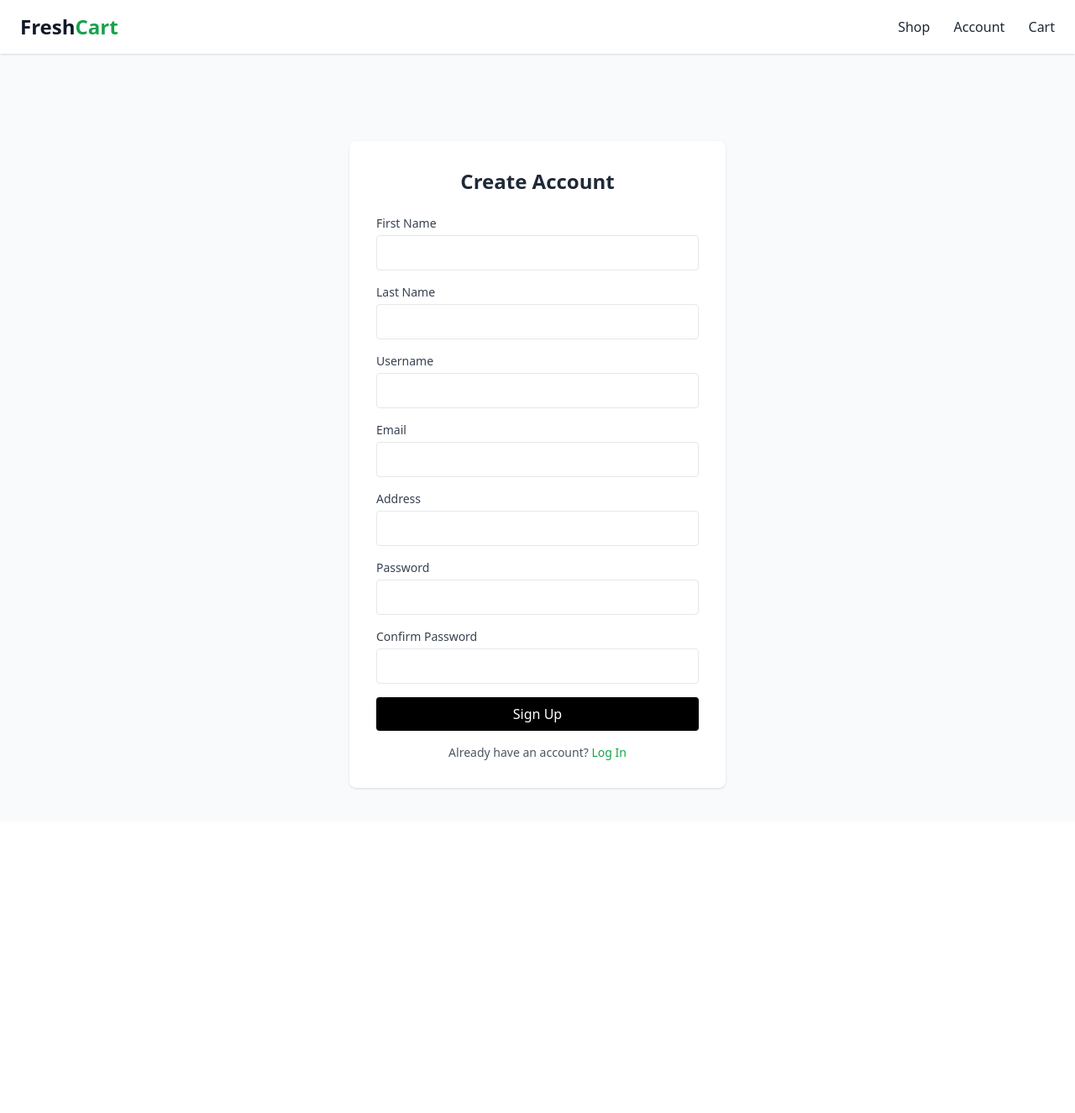
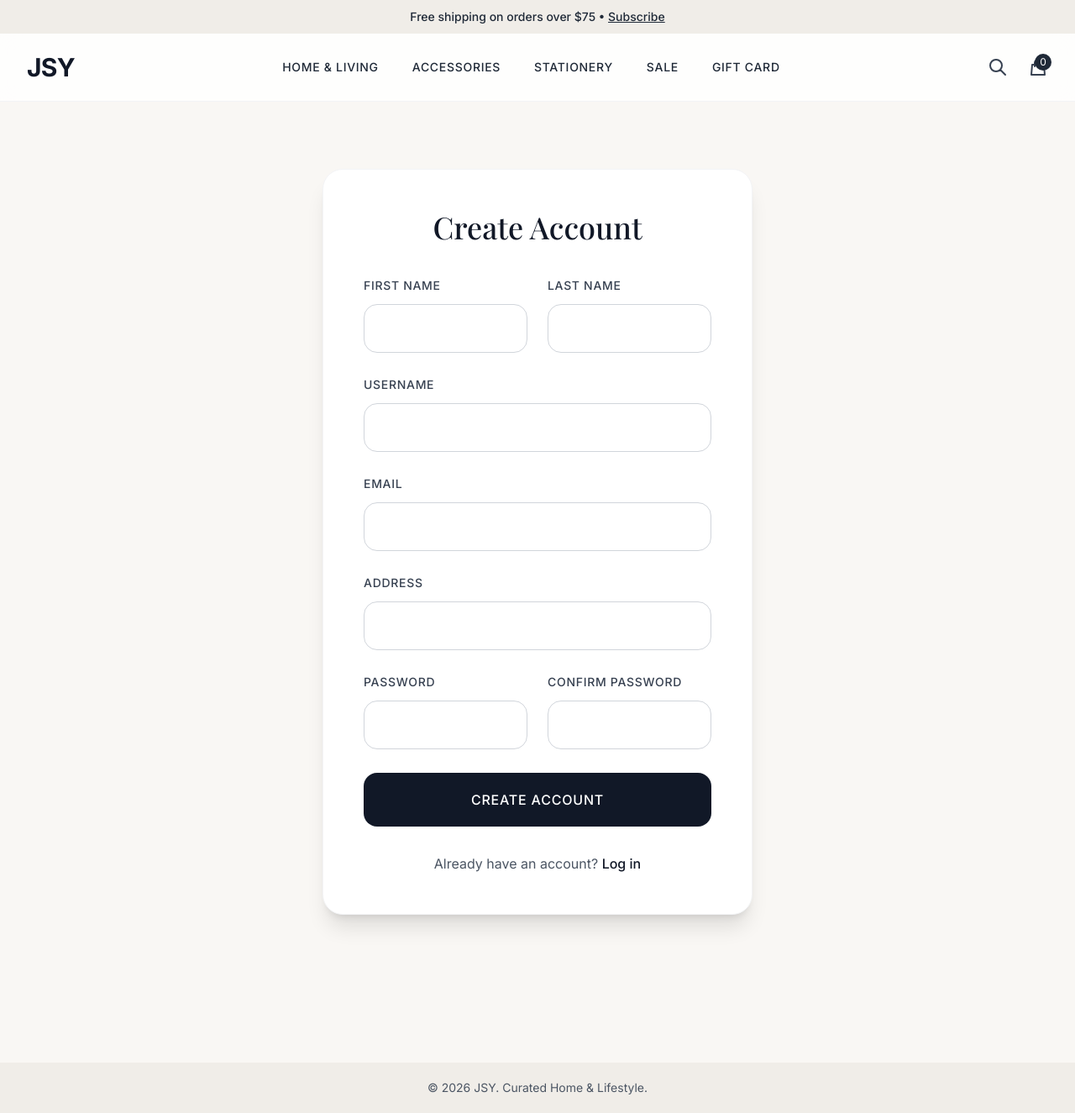
Before and after one commit to Musthak2004/django-ecommerce-api, a Django app: page /accounts/signup/ in a window 1280 px wide. Shown: the whole page at 84% size. Before the commit the page ends 940 px from the top, so only its background shows below. Run offline with Django 5.2, Linux system fonts and the light colour scheme; some libraries are stand-ins or nearby versions.

Commit message:
Tailwind Css Design

```diff
--- a/templates/base.html
+++ b/templates/base.html
@@ -1,34 +1,117 @@
 <!doctype html>
-<html lang="en">
+<html lang="en" class="scroll-smooth">
   <head>
     <meta charset="UTF-8" />
     <meta name="viewport" content="width=device-width, initial-scale=1.0" />
-    <title>{% block title %}Ecommerce App{% endblock title %}</title>
+    <title>{% block title %}JSY – Home & Living{% endblock %}</title>
+    <script src="https://cdn.tailwindcss.com"></script>
+    <link rel="preconnect" href="https://fonts.googleapis.com" />
+    <link rel="preconnect" href="https://fonts.gstatic.com" crossorigin />
+    <link
+      href="https://fonts.googleapis.com/css2?family=Inter:wght@300;400;500;600;700&family=Playfair+Display:wght@400;500;700&display=swap"
+      rel="stylesheet"
+    />
+    <style>
+      body {
+        font-family: "Inter", system-ui, sans-serif;
+      }
+      h1,
+      h2 {
+        font-family: "Playfair Display", serif;
+      }
+    </style>
+  </head>
+  <body class="bg-[#f9f7f4] text-gray-800 antialiased">
+    <!-- Top Bar: Free Shipping -->
+    <div class="bg-[#f0ede8] text-center text-sm py-2.5 font-medium">
+      Free shipping on orders over $75 •
+      <a href="#" class="underline hover:text-gray-600">Subscribe</a>
+    </div>
 
-    <!-- Tailwind CDN -->
-    <script src="https://cdn.tailwindcss.com"></script>
-  </head>
-  <body class="bg-gray-50 text-gray-800">
     <!-- Navbar -->
-    <header class="bg-white shadow">
-      <div
-        class="max-w-7xl mx-auto px-6 py-4 flex justify-between items-center"
-      >
-        <a href="{% url 'home' %}" class="text-2xl font-bold text-gray-900">
-          Fresh<span class="text-green-600">Cart</span>
-        </a>
+    <header
+      class="sticky top-0 z-50 bg-white/80 backdrop-blur-md border-b border-gray-100"
+    >
+      <div class="max-w-7xl mx-auto px-6 lg:px-8">
+        <div class="flex items-center justify-between h-20">
+          <a
+            href="{% url 'home' %}"
+            class="text-3xl font-bold tracking-tight text-gray-900"
+          >
+            JSY
+          </a>
 
-        <nav class="space-x-6">
-          <a href="#" class="hover:text-green-600">Shop</a>
-          <a href="#" class="hover:text-green-600">Account</a>
-          <a href="#" class="hover:text-green-600">Cart</a>
-        </nav>
+          <nav
+            class="hidden md:flex items-center space-x-10 text-sm font-medium uppercase tracking-wider"
+          >
+            <a href="#" class="hover:text-gray-500 transition">Home & Living</a>
+            <a href="#" class="hover:text-gray-500 transition">Accessories</a>
+            <a href="#" class="hover:text-gray-500 transition">Stationery</a>
+            <a href="#" class="hover:text-gray-500 transition">Sale</a>
+            <a href="#" class="hover:text-gray-500 transition">Gift Card</a>
+          </nav>
+
+          <div class="flex items-center space-x-6">
+            <button class="text-gray-700 hover:text-gray-900">
+              <svg
+                class="w-6 h-6"
+                fill="none"
+                stroke="currentColor"
+                viewBox="0 0 24 24"
+              >
+                <path
+                  stroke-linecap="round"
+                  stroke-linejoin="round"
+                  stroke-width="2"
+                  d="M21 21l-6-6m2-5a7 7 0 11-14 0 7 7 0 0114 0z"
+                />
+              </svg>
+            </button>
+            <a href="#" class="text-gray-700 hover:text-gray-900 relative">
+              <svg
+                class="w-6 h-6"
+                fill="none"
+                stroke="currentColor"
+                viewBox="0 0 24 24"
+              >
+                <path
+                  stroke-linecap="round"
+                  stroke-linejoin="round"
+                  stroke-width="2"
+                  d="M16 11V7a4 4 0 00-8 0v4M5 9h14l1 12H4L5 9z"
+                />
+              </svg>
+              <span
+                class="absolute -top-1 -right-1 bg-gray-800 text-white text-xs rounded-full w-5 h-5 flex items-center justify-center"
+                >0</span
+              >
+            </a>
+            <button class="md:hidden text-gray-700">
+              <svg
+                class="w-7 h-7"
+                fill="none"
+                stroke="currentColor"
+                viewBox="0 0 24 24"
+              >
+                <path
+                  stroke-linecap="round"
+                  stroke-linejoin="round"
+                  stroke-width="2"
+                  d="M4 6h16M4 12h16M4 18h16"
+                />
+              </svg>
+            </button>
+          </div>
+        </div>
       </div>
     </header>
 
-    <!-- Main Content -->
-    <main class="max-w-7xl mx-auto px-6 py-10">
-      {% block content %}{% endblock content %}
-    </main>
+    <main>{% block content %}{% endblock %}</main>
+
+    <footer class="bg-[#f0ede8] text-gray-600 py-5 mt-24">
+      <div class="max-w-7xl mx-auto px-6 text-center text-sm">
+        <p>© {{ year|default:"2026" }} JSY. Curated Home & Lifestyle.</p>
+      </div>
+    </footer>
   </body>
 </html>
--- a/templates/registration/signup.html
+++ b/templates/registration/signup.html
@@ -1,118 +1,131 @@
 {% extends "base.html" %}
-<!--                      -->
-{% block title %}Sign Up{% endblock title %}
-<!--                      -->
+<!--                             -->
+{% block title %}Sign Up – JSY{% endblock %}
+<!--                       -->
 
 {% block content %}
-<div class="max-w-md mx-auto mt-16 bg-white p-8 rounded-lg shadow">
-  <h2 class="text-2xl font-bold mb-6 text-center">Create Account</h2>
+<div
+  class="min-h-[80vh] flex items-center justify-center py-20 px-6 bg-[#f9f7f4]"
+>
+  <div
+    class="w-full max-w-lg bg-white rounded-3xl shadow-xl p-12 border border-gray-100"
+  >
+    <h2 class="text-4xl font-medium text-center mb-10 text-gray-900">
+      Create Account
+    </h2>
 
-  <form method="post" class="space-y-4">
+    <form method="post" class="space-y-7">
       {% csrf_token %}
 
-    <!-- First Name -->
+      <div class="grid grid-cols-1 md:grid-cols-2 gap-6">
         <div>
-      <label class="block text-sm font-medium text-gray-700 mb-1">
-        First Name
-      </label>
+          <label
+            class="block text-sm font-medium text-gray-700 mb-3 uppercase tracking-wider"
+            >First Name</label
+          >
           <input
             type="text"
             name="first_name"
             required
-        class="w-full px-4 py-2 border rounded focus:outline-none focus:ring-2 focus:ring-green-500"
+            class="w-full px-6 py-4 border border-gray-300 rounded-2xl focus:outline-none focus:ring-2 focus:ring-gray-400 transition"
           />
         </div>
-
-    <!-- Last Name -->
         <div>
-      <label class="block text-sm font-medium text-gray-700 mb-1">
-        Last Name
-      </label>
+          <label
+            class="block text-sm font-medium text-gray-700 mb-3 uppercase tracking-wider"
+            >Last Name</label
+          >
           <input
             type="text"
             name="last_name"
             required
-        class="w-full px-4 py-2 border rounded focus:outline-none focus:ring-2 focus:ring-green-500"
+            class="w-full px-6 py-4 border border-gray-300 rounded-2xl focus:outline-none focus:ring-2 focus:ring-gray-400 transition"
           />
         </div>
+      </div>
 
-    <!-- Username -->
       <div>
-      <label class="block text-sm font-medium text-gray-700 mb-1">
-        Username
-      </label>
+        <label
+          class="block text-sm font-medium text-gray-700 mb-3 uppercase tracking-wider"
+          >Username</label
+        >
         <input
           type="text"
           name="username"
           required
-        class="w-full px-4 py-2 border rounded focus:outline-none focus:ring-2 focus:ring-green-500"
+          class="w-full px-6 py-4 border border-gray-300 rounded-2xl focus:outline-none focus:ring-2 focus:ring-gray-400 transition"
         />
       </div>
 
-    <!-- Email -->
       <div>
-      <label class="block text-sm font-medium text-gray-700 mb-1">
-        Email
-      </label>
+        <label
+          class="block text-sm font-medium text-gray-700 mb-3 uppercase tracking-wider"
+          >Email</label
+        >
         <input
           type="email"
           name="email"
           required
-        class="w-full px-4 py-2 border rounded focus:outline-none focus:ring-2 focus:ring-green-500"
+          class="w-full px-6 py-4 border border-gray-300 rounded-2xl focus:outline-none focus:ring-2 focus:ring-gray-400 transition"
         />
       </div>
-    <!-- Address -->
+
       <div>
-      <label class="block text-sm font-medium text-gray-700 mb-1">
-        Address
-      </label>
+        <label
+          class="block text-sm font-medium text-gray-700 mb-3 uppercase tracking-wider"
+          >Address</label
+        >
         <input
           type="text"
           name="address"
           required
-        class="w-full px-4 py-2 border rounded focus:outline-none focus:ring-2 focus:ring-green-500"
+          class="w-full px-6 py-4 border border-gray-300 rounded-2xl focus:outline-none focus:ring-2 focus:ring-gray-400 transition"
         />
       </div>
 
-    <!-- Password -->
+      <div class="grid grid-cols-1 md:grid-cols-2 gap-6">
         <div>
-      <label class="block text-sm font-medium text-gray-700 mb-1">
-        Password
-      </label>
+          <label
+            class="block text-sm font-medium text-gray-700 mb-3 uppercase tracking-wider"
+            >Password</label
+          >
           <input
             type="password"
             name="password1"
             required
-        class="w-full px-4 py-2 border rounded focus:outline-none focus:ring-2 focus:ring-green-500"
+            class="w-full px-6 py-4 border border-gray-300 rounded-2xl focus:outline-none focus:ring-2 focus:ring-gray-400 transition"
           />
         </div>
-
-    <!-- Confirm Password -->
         <div>
-      <label class="block text-sm font-medium text-gray-700 mb-1">
-        Confirm Password
-      </label>
+          <label
+            class="block text-sm font-medium text-gray-700 mb-3 uppercase tracking-wider"
+            >Confirm Password</label
+          >
           <input
             type="password"
             name="password2"
             required
-        class="w-full px-4 py-2 border rounded focus:outline-none focus:ring-2 focus:ring-green-500"
+            class="w-full px-6 py-4 border border-gray-300 rounded-2xl focus:outline-none focus:ring-2 focus:ring-gray-400 transition"
           />
+        </div>
       </div>
 
       <button
         type="submit"
-      class="w-full bg-black text-white py-2 rounded hover:bg-gray-800 transition"
+        class="w-full bg-gray-900 text-white py-5 rounded-2xl font-medium uppercase tracking-wider hover:bg-gray-800 transition mt-4"
       >
-      Sign Up
+        Create Account
       </button>
     </form>
 
-  <p class="text-center text-sm text-gray-600 mt-4">
+    <p class="text-center mt-8 text-gray-600">
       Already have an account?
-    <a href="{% url 'login' %}" class="text-green-600 hover:underline">
-      Log In
-    </a>
+      <a
+        href="{% url 'login' %}"
+        class="text-gray-900 font-medium hover:underline"
+        >Log in</a
+      >
     </p>
   </div>
-{% endblock content %}
+</div>
+{% endblock %}
```
Also changed, not shown: templates/home.html (+44 -53 lines), templates/registration/login.html (+33 -23 lines), static/images/candles.webp (added), static/images/women.jpg (added). Lines whose indentation alone changed are shown as unchanged.
